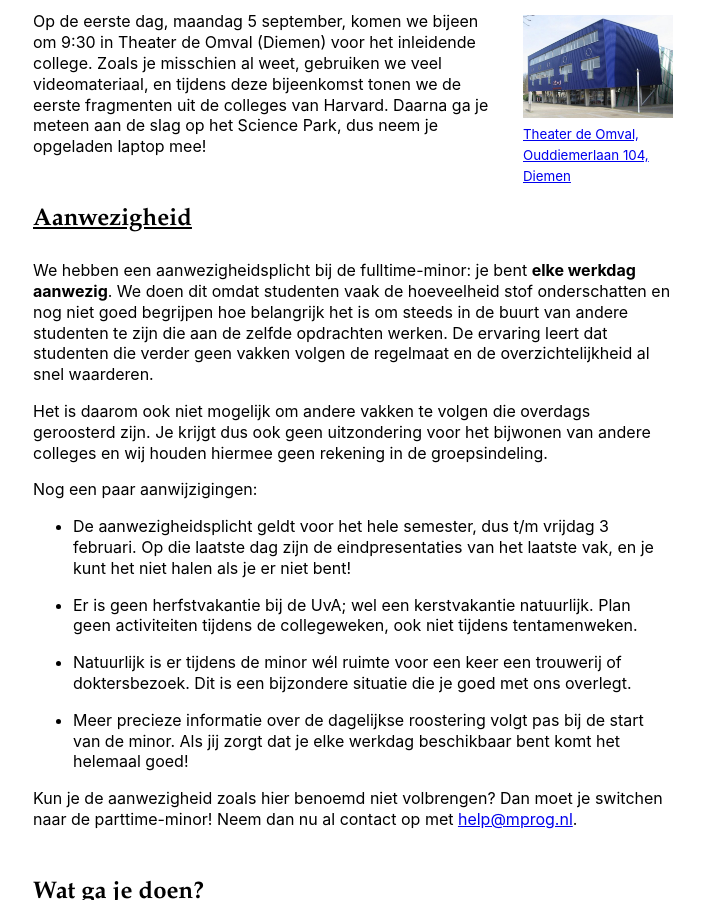
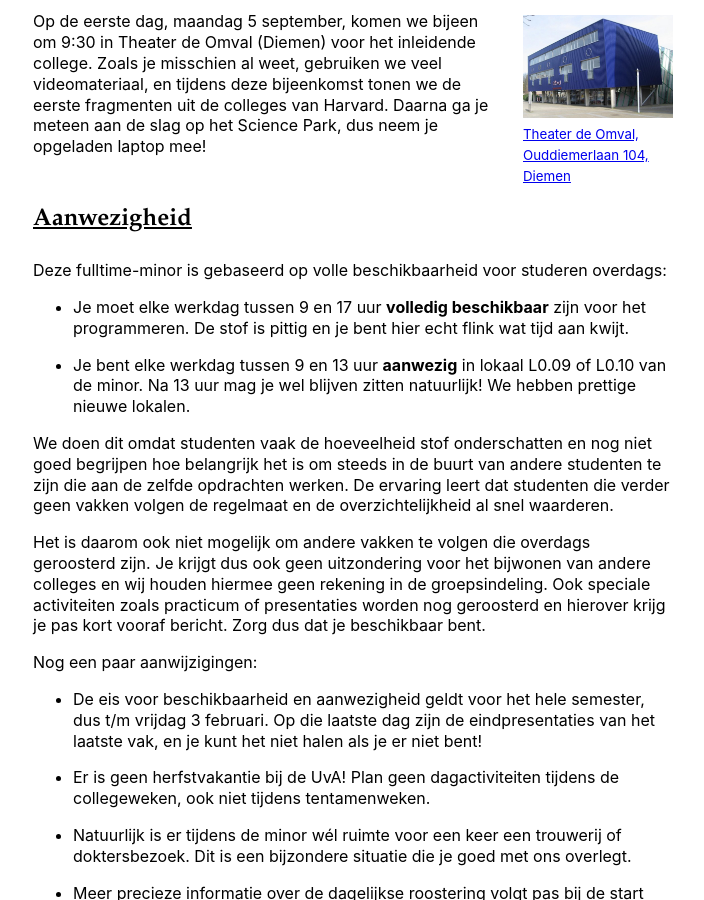
Before and after one commit to minprog/welkom, a Jekyll site: the page built from fulltime/index.md, in a window 1280 px wide and 900 px high, scrolled down 1306 px. Shown: the whole window, without its empty margins (287-991 px from the left). Built offline with Jekyll 4.4.1, drawn with Linux system fonts in a browser that asks for light colours; our own code applies the rules of GitHub Pages for plain Markdown files; some of the changed text lies outside the part shown.

Commit message:
aanwezig

```diff
--- a/fulltime/index.md
+++ b/fulltime/index.md
@@ -10,7 +10,7 @@ In dit document vind je praktische informatie over de minor en over regels die w
 <a href="http://www.bloomberg.com/graphics/2015-paul-ford-what-is-code/">
 Bron: <em>What is code?</em> van Paul Ford. Lees dat essay!</a>
 
-Het semester zal wederom geheel op locatie plaatsvinden, en dat betekent dat je doorgaans elke werkdag van 9 tot 17 uur aanwezig zult zijn en samen met medestudenten en assistenten aan de slag gaat met oefeningen, grote opdrachten en toetsjes. Je zult letterlijk elke dag programma's schrijven!
+Het semester zal wederom geheel op locatie plaatsvinden, en dat betekent dat je doorgaans elke werkdag van 9 tot in de middag uur aanwezig zult zijn en samen met medestudenten en assistenten aan de slag gaat met oefeningen, grote opdrachten en toetsjes. Je zult letterlijk elke dag programma's schrijven!
 
 We hopen jullie allemaal te spreken in de eerste paar dagen van de minor, maar mocht je nu al even iets willen toelichten stuur dan gerust een mailtje naar <help@mprog.nl>. We nemen dan snel contact met je op.
 
@@ -30,15 +30,21 @@ Op de eerste dag, maandag 5 september, komen we bijeen om 9:30 in Theater de Omv
 
 ## Aanwezigheid
 
-We hebben een aanwezigheidsplicht bij de fulltime-minor: je bent **elke werkdag aanwezig**. We doen dit omdat studenten vaak de hoeveelheid stof onderschatten en nog niet goed begrijpen hoe belangrijk het is om steeds in de buurt van andere studenten te zijn die aan de zelfde opdrachten werken. De ervaring leert dat studenten die verder geen vakken volgen de regelmaat en de overzichtelijkheid al snel waarderen.
+Deze fulltime-minor is gebaseerd op volle beschikbaarheid voor studeren overdags:
 
-Het is daarom ook niet mogelijk om andere vakken te volgen die overdags geroosterd zijn. Je krijgt dus ook geen uitzondering voor het bijwonen van andere colleges en wij houden hiermee geen rekening in de groepsindeling.
+- Je moet elke werkdag tussen 9 en 17 uur **volledig beschikbaar** zijn voor het programmeren. De stof is pittig en je bent hier echt flink wat tijd aan kwijt.
+
+- Je bent elke werkdag tussen 9 en 13 uur **aanwezig** in lokaal L0.09 of L0.10 van de minor. Na 13 uur mag je wel blijven zitten natuurlijk! We hebben prettige nieuwe lokalen.
+
+We doen dit omdat studenten vaak de hoeveelheid stof onderschatten en nog niet goed begrijpen hoe belangrijk het is om steeds in de buurt van andere studenten te zijn die aan de zelfde opdrachten werken. De ervaring leert dat studenten die verder geen vakken volgen de regelmaat en de overzichtelijkheid al snel waarderen.
+
+Het is daarom ook niet mogelijk om andere vakken te volgen die overdags geroosterd zijn. Je krijgt dus ook geen uitzondering voor het bijwonen van andere colleges en wij houden hiermee geen rekening in de groepsindeling. Ook speciale activiteiten zoals practicum of presentaties worden nog geroosterd en hierover krijg je pas kort vooraf bericht. Zorg dus dat je beschikbaar bent.
 
 Nog een paar aanwijzigingen:
 
-- De aanwezigheidsplicht geldt voor het hele semester, dus t/m vrijdag 3 februari. Op die laatste dag zijn de eindpresentaties van het laatste vak, en je kunt het niet halen als je er niet bent!
+- De eis voor beschikbaarheid en aanwezigheid geldt voor het hele semester, dus t/m vrijdag 3 februari. Op die laatste dag zijn de eindpresentaties van het laatste vak, en je kunt het niet halen als je er niet bent!
 
-- Er is geen herfstvakantie bij de UvA; wel een kerstvakantie natuurlijk. Plan geen activiteiten tijdens de collegeweken, ook niet tijdens tentamenweken.
+- Er is geen herfstvakantie bij de UvA! Plan geen dagactiviteiten tijdens de collegeweken, ook niet tijdens tentamenweken.
 
 - Natuurlijk is er tijdens de minor wél ruimte voor een keer een trouwerij of doktersbezoek. Dit is een bijzondere situatie die je goed met ons overlegt.
 
```
Also changed, not shown: parttime/index.md (+4 -4 lines).
